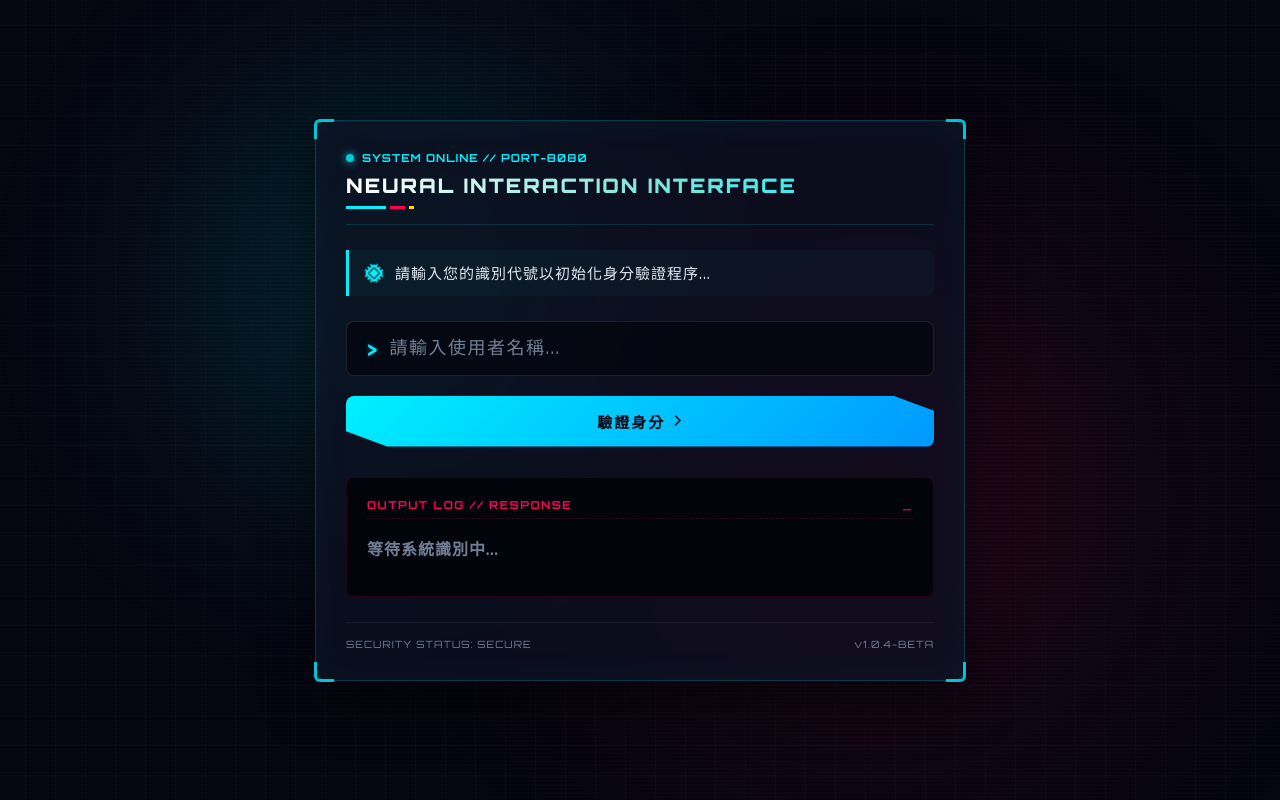
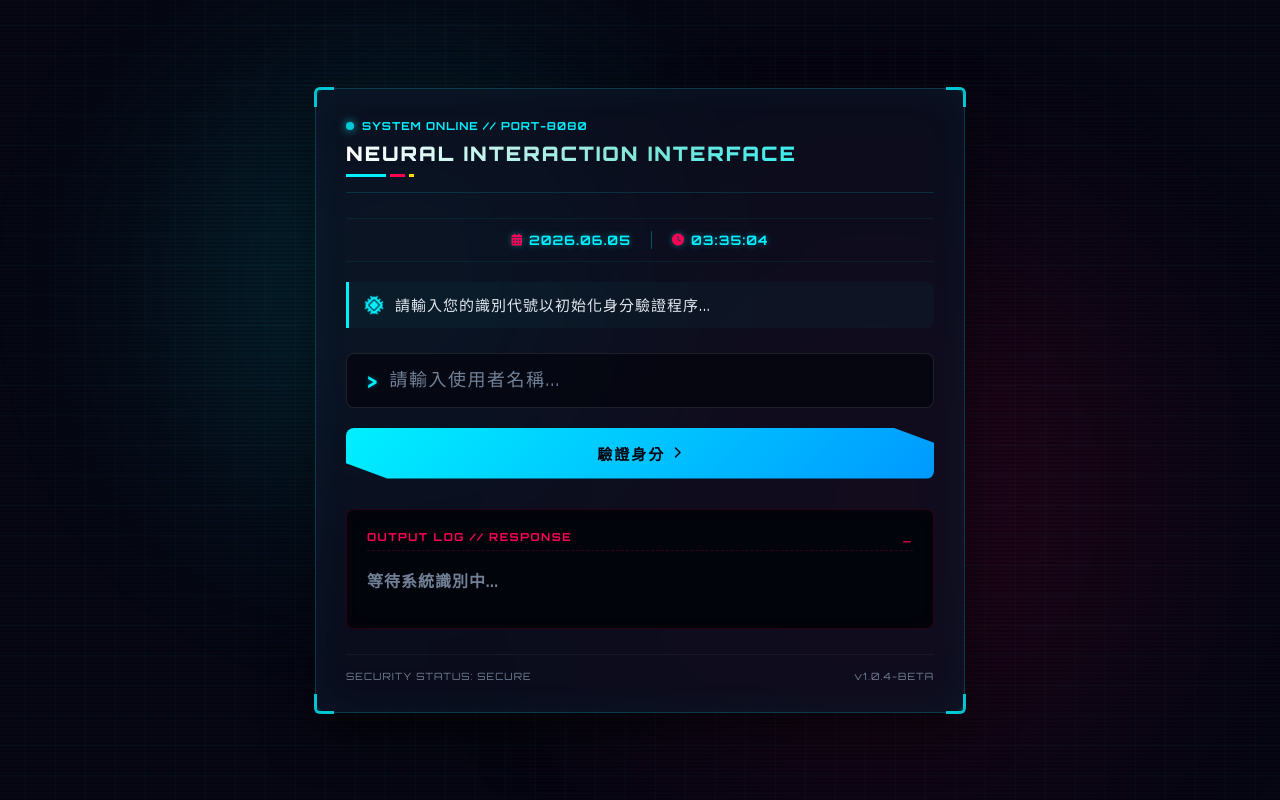
Before and after one commit to activita159/nchu-project-0529, a plain HTML site: page index.html in a window 1280 px wide. Drawn offline with Linux system fonts and the light colour scheme.

Commit message:
feat: add real-time datetime clock display and update README

```diff
--- a/index.html
+++ b/index.html
@@ -297,6 +297,43 @@
         .decor-bar:nth-child(3) {
             width: 5px;
             background-color: var(--neon-yellow);
+        }
+
+        /* ==========================================================================
+           DATETIME DISPLAY
+           ========================================================================== */
+        .datetime-panel {
+            display: flex;
+            justify-content: center;
+            align-items: center;
+            gap: 20px;
+            padding: 12px 0;
+            margin-bottom: 20px;
+            border-top: 1px solid rgba(0, 240, 255, 0.08);
+            border-bottom: 1px solid rgba(0, 240, 255, 0.08);
+            font-family: var(--font-display);
+        }
+
+        .datetime-block {
+            display: flex;
+            align-items: center;
+            gap: 6px;
+            font-size: 13px;
+            color: var(--text-neon);
+            font-weight: 700;
+            letter-spacing: 1px;
+            text-shadow: 0 0 6px var(--neon-cyan-glow);
+        }
+
+        .datetime-block i {
+            font-size: 12px;
+            color: var(--neon-pink);
+        }
+
+        .datetime-separator {
+            width: 1px;
+            height: 18px;
+            background: rgba(0, 240, 255, 0.3);
         }
 
         /* ==========================================================================
@@ -634,6 +671,19 @@
                 </div>
             </header>
 
+            <!-- Datetime Display -->
+            <div class="datetime-panel" id="datetime-panel">
+                <div class="datetime-block" id="date-display">
+                    <i class="fa-solid fa-calendar-days"></i>
+                    <span id="date-text">----.--.--</span>
+                </div>
+                <div class="datetime-separator"></div>
+                <div class="datetime-block" id="time-display">
+                    <i class="fa-solid fa-clock"></i>
+                    <span id="time-text">--:--:--</span>
+                </div>
+            </div>
+
             <!-- Console Body -->
             <div class="console-body">
                 <div class="instruction-box">
@@ -963,6 +1013,29 @@
 
             typeNode();
         }
+
+        // ==========================================================================
+        // DATETIME CLOCK
+        // ==========================================================================
+        function updateDateTime() {
+            const now = new Date();
+
+            const year = now.getFullYear();
+            const month = String(now.getMonth() + 1).padStart(2, '0');
+            const day = String(now.getDate()).padStart(2, '0');
+            const hours = String(now.getHours()).padStart(2, '0');
+            const minutes = String(now.getMinutes()).padStart(2, '0');
+            const seconds = String(now.getSeconds()).padStart(2, '0');
+
+            const dateText = document.getElementById('date-text');
+            const timeText = document.getElementById('time-text');
+
+            if (dateText) dateText.textContent = `${year}.${month}.${day}`;
+            if (timeText) timeText.textContent = `${hours}:${minutes}:${seconds}`;
+        }
+
+        updateDateTime();
+        setInterval(updateDateTime, 1000);
     </script>
 </body>
 
```
Also changed, not shown: 1 other file.
